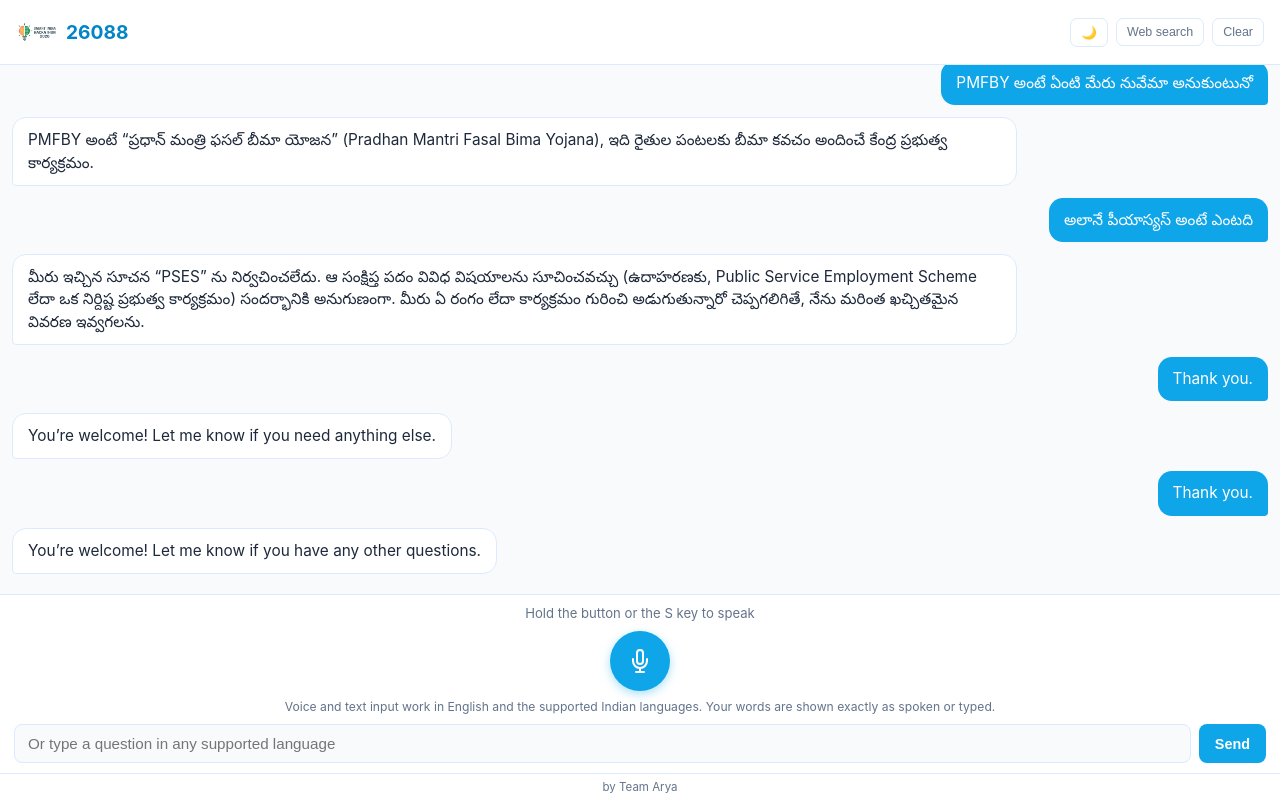
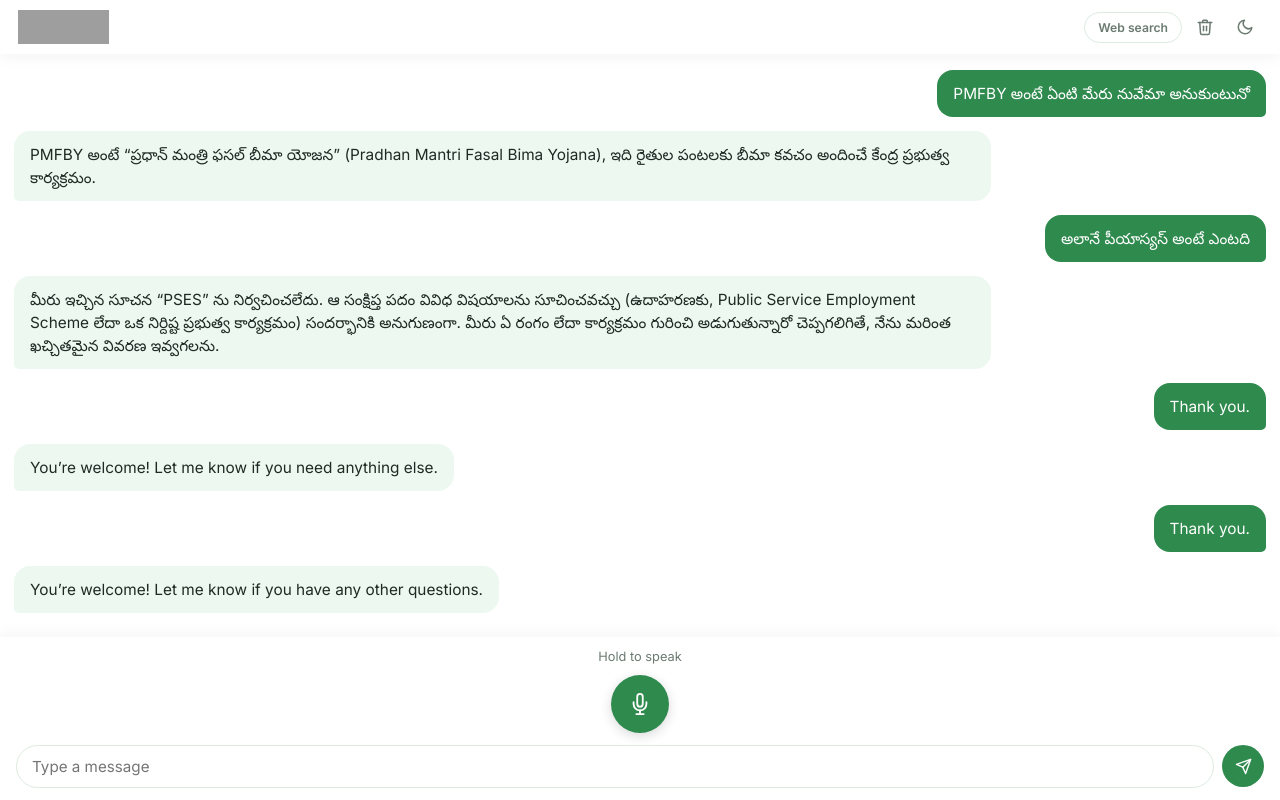
Before and after one commit to adiraju-rohit/sih26, a Flask app: page / in a window 1280 px wide. Run offline with Flask 3, Linux system fonts and the light colour scheme; data comes from the database, SQL or seed files in the repository; some libraries are stand-ins or nearby versions; grey boxes are pictures that could not be loaded.

Commit message:
Update chat.html

```diff
--- a/templates/chat.html
+++ b/templates/chat.html
@@ -3,38 +3,71 @@
 <head>
 <meta charset="UTF-8">
 <meta name="viewport" content="width=device-width, initial-scale=1, viewport-fit=cover">
-<title>26088</title>
+<title>Arya</title>
+<link rel="preconnect" href="https://fonts.googleapis.com">
+<link rel="preconnect" href="https://fonts.gstatic.com" crossorigin>
+<link href="https://fonts.googleapis.com/css2?family=Inter:wght@400;500;600;700&display=swap" rel="stylesheet">
 <style>
   * { margin:0; padding:0; box-sizing:border-box; }
+
+  /* ---------- Light mode: white + pastel green (matches the light logo) ---------- */
   :root{
-    --sky:#0ea5e9;
-    --sky-dark:#0284c7;
-    --sky-light:#e0f2fe;
-    --bg:#f8fafc;
-    --card:#ffffff;
-    --border:#dbeafe;
-    --text:#1e293b;
-    --muted:#64748b;
+    --bg:#ffffff;
+    --surface:#ffffff;
+    --bubble-assistant:#edf8f1;
+    --border:#dcebe0;
+    --text:#1f2a24;
+    --muted:#6b7b71;
+    --accent:#2f8a4e;
+    --accent-hover:#256e3e;
+    --accent-contrast:#ffffff;
+    --accent-soft:#e3f3e8;
     --error:#dc2626;
     --rec:#ef4444;
+    --shadow:0 2px 16px rgba(31,42,36,0.06);
   }
+  /* ---------- Dark mode: dark grey + white (matches the dark logo) ---------- */
   :root[data-theme="dark"]{
-    --bg:#0f172a; --card:#1e293b; --border:#334155;
-    --text:#e2e8f0; --muted:#94a3b8; --sky-light:#0c2f45;
+    --bg:#2b2d30;
+    --surface:#343638;
+    --bubble-assistant:#3b3e41;
+    --border:#47494c;
+    --text:#f3f3f3;
+    --muted:#a7abae;
+    --accent:#ffffff;
+    --accent-hover:#e4e4e4;
+    --accent-contrast:#2b2d30;
+    --accent-soft:#44474a;
+    --error:#f87171;
+    --rec:#f87171;
+    --shadow:0 2px 16px rgba(0,0,0,0.3);
   }
   @media (prefers-color-scheme: dark){
     :root:not([data-theme="light"]){
-      --bg:#0f172a; --card:#1e293b; --border:#334155;
-      --text:#e2e8f0; --muted:#94a3b8; --sky-light:#0c2f45;
+      --bg:#2b2d30;
+      --surface:#343638;
+      --bubble-assistant:#3b3e41;
+      --border:#47494c;
+      --text:#f3f3f3;
+      --muted:#a7abae;
+      --accent:#ffffff;
+      --accent-hover:#e4e4e4;
+      --accent-contrast:#2b2d30;
+      --accent-soft:#44474a;
+      --error:#f87171;
+      --rec:#f87171;
+      --shadow:0 2px 16px rgba(0,0,0,0.3);
     }
   }
+
   html,body{
     height:100%;
     background:var(--bg);
     color:var(--text);
-    font-family:-apple-system,BlinkMacSystemFont,'Segoe UI',Roboto,Helvetica,Arial,sans-serif;
+    font-family:'Inter',-apple-system,BlinkMacSystemFont,'Segoe UI',Roboto,Helvetica,Arial,sans-serif;
     font-size:16px;
     overflow:hidden;
+    -webkit-font-smoothing:antialiased;
   }
   .app{
     height:100%;
@@ -44,100 +77,149 @@
     padding-bottom:env(safe-area-inset-bottom,0px);
   }
 
-  /* header */
+  /* ---------- header ---------- */
   header{
     display:flex;
     align-items:center;
     justify-content:space-between;
-    padding:12px 16px;
-    background:var(--card);
-    border-bottom:1px solid var(--border);
+    padding:10px 18px;
+    background:var(--surface);
+    box-shadow:var(--shadow);
+    position:relative;
+    z-index:2;
     flex-shrink:0;
     gap:10px;
     flex-wrap:wrap;
   }
-  .brand{ display:flex; align-items:center; gap:10px; }
-  .brand img{ width:40px; height:40px; object-fit:contain; }
-  .brand span{ font-size:1.2rem; font-weight:700; color:var(--sky-dark); }
-  .header-actions{ display:flex; align-items:center; gap:8px; flex-wrap:wrap; }
-  .header-actions button, .header-actions a{
-    background:none;
+  .brand{ display:flex; align-items:center; }
+  .brand img{ height:34px; width:auto; display:block; }
+  .logo-dark{ display:none; }
+  :root[data-theme="dark"] .logo-light{ display:none; }
+  :root[data-theme="dark"] .logo-dark{ display:block; }
+  @media (prefers-color-scheme: dark){
+    :root:not([data-theme="light"]) .logo-light{ display:none; }
+    :root:not([data-theme="light"]) .logo-dark{ display:block; }
+  }
+
+  .header-actions{ display:flex; align-items:center; gap:6px; flex-wrap:wrap; }
+  .icon-btn{
+    display:flex;
+    align-items:center;
+    justify-content:center;
+    width:34px;
+    height:34px;
+    border-radius:50%;
+    border:none;
+    background:transparent;
+    color:var(--muted);
+    cursor:pointer;
+    flex-shrink:0;
+  }
+  .icon-btn:hover{ background:var(--accent-soft); color:var(--text); }
+  .icon-btn svg{ width:18px; height:18px; }
+  .icon-sun{ display:none; }
+  :root[data-theme="dark"] .icon-moon{ display:none; }
+  :root[data-theme="dark"] .icon-sun{ display:block; }
+  @media (prefers-color-scheme: dark){
+    :root:not([data-theme="light"]) .icon-moon{ display:none; }
+    :root:not([data-theme="light"]) .icon-sun{ display:block; }
+  }
+
+  .pill-btn{
+    background:transparent;
     border:1px solid var(--border);
     color:var(--muted);
-    font-size:0.78rem;
-    padding:6px 10px;
-    border-radius:7px;
+    font:inherit;
+    font-size:0.76rem;
+    font-weight:600;
+    padding:7px 13px;
+    border-radius:999px;
     cursor:pointer;
-    text-decoration:none;
     white-space:nowrap;
   }
-  .header-actions button:hover, .header-actions a:hover{ border-color:var(--sky); color:var(--sky-dark); }
+  .pill-btn:hover{ border-color:var(--accent); color:var(--text); }
   #answerModeBtn.mode-document{
-    border-color:var(--sky);
-    color:var(--sky-dark);
-    background:var(--sky-light);
+    border-color:var(--accent);
+    color:var(--accent-contrast);
+    background:var(--accent);
   }
+  :root[data-theme="dark"] #answerModeBtn.mode-document{ color:var(--accent-contrast); }
 
-  /* messages */
+  /* ---------- messages ---------- */
   main{
     flex:1;
     overflow-y:auto;
-    padding:16px 12px 8px;
+    padding:20px 14px 10px;
+    scrollbar-width:thin;
+    scrollbar-color:var(--border) transparent;
   }
-  .msg-row{ display:flex; margin-bottom:12px; }
+  main::-webkit-scrollbar{ width:6px; }
+  main::-webkit-scrollbar-thumb{ background:var(--border); border-radius:3px; }
+
+  .msg-row{ display:flex; margin-bottom:14px; animation:rise .18s ease-out; }
+  @keyframes rise{ from{ opacity:0; transform:translateY(6px);} to{ opacity:1; transform:translateY(0);} }
   .msg-row.user{ justify-content:flex-end; }
   .bubble{
-    max-width:80%;
-    padding:11px 15px;
-    border-radius:14px;
+    max-width:78%;
+    padding:12px 16px;
+    border-radius:16px;
     font-size:0.96rem;
-    line-height:1.45;
+    line-height:1.5;
     white-space:pre-wrap;
     word-wrap:break-word;
   }
   .msg-row.user .bubble{
-    background:var(--sky);
-    color:#fff;
-    border-bottom-right-radius:4px;
+    background:var(--accent);
+    color:var(--accent-contrast);
+    border-bottom-right-radius:5px;
   }
   .msg-row.assistant .bubble{
-    background:var(--card);
+    background:var(--bubble-assistant);
     color:var(--text);
-    border:1px solid var(--border);
-    border-bottom-left-radius:4px;
+    border-bottom-left-radius:5px;
+    display:flex;
+    align-items:flex-start;
+    gap:10px;
   }
+  .bubble-text{ flex:1; }
   .replay-btn{
-    display:block;
-    margin-top:8px;
-    background:none;
-    border:1px solid var(--border);
-    color:var(--sky-dark);
-    font-size:0.76rem;
-    font-weight:600;
-    padding:4px 10px;
-    border-radius:6px;
+    flex-shrink:0;
+    width:26px;
+    height:26px;
+    margin-top:1px;
+    border-radius:50%;
+    border:none;
+    background:transparent;
+    color:var(--muted);
     cursor:pointer;
+    display:flex;
+    align-items:center;
+    justify-content:center;
   }
-  .replay-btn:hover{ background:var(--sky-light); }
+  .replay-btn:hover{ background:var(--accent-soft); color:var(--accent-hover); }
+  .replay-btn svg{ width:13px; height:13px; }
+
   .empty-state{
     text-align:center;
     color:var(--muted);
     font-size:0.92rem;
-    margin-top:40px;
-    padding:0 20px;
+    margin-top:60px;
+    padding:0 24px;
     line-height:1.6;
   }
 
-  /* input / controls */
+  /* ---------- controls ---------- */
   .controls{
     flex-shrink:0;
-    background:var(--card);
-    border-top:1px solid var(--border);
-    padding:10px 14px;
+    background:var(--surface);
+    box-shadow:0 -2px 16px rgba(31,42,36,0.05);
+    padding:12px 16px;
+    position:relative;
+    z-index:2;
   }
   .status-line{
     text-align:center;
-    font-size:0.82rem;
+    font-size:0.8rem;
     color:var(--muted);
     min-height:18px;
     margin-bottom:8px;
@@ -145,93 +227,76 @@
   .status-line.recording{ color:var(--rec); font-weight:600; }
   .status-line.error{ color:var(--error); }
 
-  .mic-row{
-    display:flex;
-    align-items:center;
-    justify-content:center;
-    gap:12px;
-  }
+  .mic-row{ display:flex; align-items:center; justify-content:center; }
   #micBtn{
-    width:60px;
-    height:60px;
+    width:58px;
+    height:58px;
     border-radius:50%;
     border:none;
-    background:var(--sky);
-    color:#fff;
+    background:var(--accent);
+    color:var(--accent-contrast);
     display:flex;
     align-items:center;
     justify-content:center;
     cursor:pointer;
-    box-shadow:0 3px 10px rgba(14,165,233,0.35);
-    transition:transform .1s, background .15s;
+    box-shadow:0 3px 12px rgba(0,0,0,0.15);
+    transition:transform .12s ease, background .15s ease;
     user-select:none;
     touch-action:none;
     flex-shrink:0;
   }
-  #micBtn svg{ width:24px; height:24px; }
+  #micBtn svg{ width:22px; height:22px; }
   #micBtn.active{
     background:var(--rec);
-    transform:scale(1.08);
-    box-shadow:0 3px 14px rgba(239,68,68,0.4);
+    color:#fff;
+    transform:scale(1.1);
+    animation:pulse 1.2s ease-out infinite;
   }
-  .mic-hint{
-    font-size:0.76rem;
-    color:var(--muted);
-    text-align:center;
-    margin-top:8px;
+  @keyframes pulse{
+    0%{ box-shadow:0 0 0 0 rgba(239,68,68,0.45); }
+    100%{ box-shadow:0 0 0 16px rgba(239,68,68,0); }
   }
 
-  .text-row{
-    display:flex;
-    gap:8px;
-    margin-top:10px;
-  }
+  .text-row{ display:flex; gap:8px; margin-top:12px; }
   .text-row input{
     flex:1;
     min-width:0;
-    padding:10px 13px;
+    padding:11px 15px;
+    font:inherit;
     font-size:0.95rem;
     border:1px solid var(--border);
-    border-radius:8px;
+    border-radius:999px;
     outline:none;
     background:var(--bg);
     color:var(--text);
   }
   .text-row input:focus{
-    border-color:var(--sky);
-    box-shadow:0 0 0 3px rgba(14,165,233,0.15);
+    border-color:var(--accent);
+    box-shadow:0 0 0 3px var(--accent-soft);
   }
   .text-row button{
-    padding:10px 16px;
-    background:var(--sky);
-    color:#fff;
+    width:42px;
+    height:42px;
+    flex-shrink:0;
+    padding:0;
+    background:var(--accent);
+    color:var(--accent-contrast);
     border:none;
-    border-radius:8px;
-    font-size:0.9rem;
-    font-weight:600;
+    border-radius:50%;
+    display:flex;
+    align-items:center;
+    justify-content:center;
     cursor:pointer;
-    flex-shrink:0;
   }
-  .text-row button:hover{ background:var(--sky-dark); }
-
-  footer{
-    text-align:center;
-    padding:6px;
-    font-size:0.72rem;
-    color:var(--muted);
-    background:var(--card);
-    border-top:1px solid var(--border);
-    flex-shrink:0;
-    padding-bottom:calc(6px + env(safe-area-inset-bottom,0px));
-  }
+  .text-row button:hover{ background:var(--accent-hover); }
+  .text-row button svg{ width:17px; height:17px; }
 
   @media (max-width:480px){
-    header{ padding:10px 12px; }
-    .brand span{ font-size:1.05rem; }
-    .brand img{ width:34px; height:34px; }
+    header{ padding:9px 14px; }
+    .brand img{ height:28px; }
     .bubble{ max-width:88%; font-size:0.92rem; }
-    #micBtn{ width:56px; height:56px; }
-    .header-actions button, .header-actions a{ font-size:0.72rem; padding:5px 8px; }
+    #micBtn{ width:54px; height:54px; }
+    .pill-btn{ font-size:0.7rem; padding:6px 11px; }
   }
 </style>
 </head>
@@ -239,22 +304,42 @@
 <div class="app">
   <header>
     <div class="brand">
-      <img src="{{ url_for('static', filename='logo.png') }}" alt="26088 logo">
-      <span>26088</span>
+      <img class="logo-light" src="{{ url_for('static', filename='light.png') }}" alt="Arya">
+      <img class="logo-dark" src="{{ url_for('static', filename='dark.png') }}" alt="Arya">
     </div>
     <div class="header-actions">
-      <button id="themeToggle" type="button">🌙</button>
-      <button id="answerModeBtn" type="button" title="Toggle between web search and the local knowledge document">Web search</button>
-      <button id="clearBtn" type="button">Clear</button>
+      <button id="answerModeBtn" class="pill-btn" type="button" title="Toggle between web search and the local knowledge document">Web search</button>
+      <button id="clearBtn" class="icon-btn" type="button" aria-label="Clear chat">
+        <svg viewBox="0 0 24 24" fill="none" stroke="currentColor" stroke-width="2" stroke-linecap="round" stroke-linejoin="round">
+          <polyline points="3 6 5 6 21 6"></polyline>
+          <path d="M19 6l-1 14a2 2 0 0 1-2 2H8a2 2 0 0 1-2-2L5 6"></path>
+          <path d="M10 11v6"></path><path d="M14 11v6"></path>
+          <path d="M9 6V4a1 1 0 0 1 1-1h4a1 1 0 0 1 1 1v2"></path>
+        </svg>
+      </button>
+      <button id="themeToggle" class="icon-btn" type="button" aria-label="Toggle dark mode">
+        <svg class="icon-moon" viewBox="0 0 24 24" fill="none" stroke="currentColor" stroke-width="2" stroke-linecap="round" stroke-linejoin="round">
+          <path d="M21 12.8A9 9 0 1 1 11.2 3 7 7 0 0 0 21 12.8z"></path>
+        </svg>
+        <svg class="icon-sun" viewBox="0 0 24 24" fill="none" stroke="currentColor" stroke-width="2" stroke-linecap="round" stroke-linejoin="round">
+          <circle cx="12" cy="12" r="4"></circle>
+          <line x1="12" y1="1" x2="12" y2="3"></line>
+          <line x1="12" y1="21" x2="12" y2="23"></line>
+          <line x1="4.2" y1="4.2" x2="5.6" y2="5.6"></line>
+          <line x1="18.4" y1="18.4" x2="19.8" y2="19.8"></line>
+          <line x1="1" y1="12" x2="3" y2="12"></line>
+          <line x1="21" y1="12" x2="23" y2="12"></line>
+          <line x1="4.2" y1="19.8" x2="5.6" y2="18.4"></line>
+          <line x1="18.4" y1="5.6" x2="19.8" y2="4.2"></line>
+        </svg>
+      </button>
     </div>
   </header>
 
   <main id="chatMain">
     {% if not messages %}
     <div class="empty-state" id="emptyState">
-      Hold the microphone button, or press and hold the S key, to ask a
-      question. Release to send. Speak in English or any supported Indian
-      language - the reply is spoken back in the same language.
+      Hold the mic or press S to speak. English and Indian languages supported.
     </div>
     {% endif %}
     {% for m in messages %}
@@ -265,7 +350,7 @@
   </main>
 
   <div class="controls">
-    <div class="status-line" id="statusLine">Hold the button or the S key to speak</div>
+    <div class="status-line" id="statusLine">Hold to speak</div>
     <div class="mic-row">
       <button id="micBtn" type="button" aria-label="Hold to speak">
         <svg viewBox="0 0 24 24" fill="none" stroke="currentColor" stroke-width="2" stroke-linecap="round" stroke-linejoin="round">
@@ -276,15 +361,17 @@
         </svg>
       </button>
     </div>
-    <div class="mic-hint">Voice and text input work in English and the supported Indian languages. Your words are shown exactly as spoken or typed.</div>
 
     <form class="text-row" id="textForm">
-      <input type="text" id="textInput" placeholder="Or type a question in any supported language" autocomplete="off">
-      <button type="submit">Send</button>
+      <input type="text" id="textInput" placeholder="Type a message" autocomplete="off">
+      <button type="submit" aria-label="Send">
+        <svg viewBox="0 0 24 24" fill="none" stroke="currentColor" stroke-width="2" stroke-linecap="round" stroke-linejoin="round">
+          <line x1="22" y1="2" x2="11" y2="13"></line>
+          <polygon points="22 2 15 22 11 13 2 9 22 2"></polygon>
+        </svg>
+      </button>
     </form>
   </div>
-
-  <footer>by Team Arya</footer>
 </div>
 
 <script>
@@ -301,7 +388,6 @@
 /* ---------------- dark mode ---------------- */
 function applyTheme(t){
   document.documentElement.setAttribute('data-theme', t);
-  themeToggle.textContent = t === 'dark' ? '☀️' : '🌙';
 }
 applyTheme(localStorage.getItem('theme') ||
   (window.matchMedia('(prefers-color-scheme: dark)').matches ? 'dark' : 'light'));
@@ -320,13 +406,18 @@
   bubble.dataset.lang = lang || 'en-IN';
   if (lang) bubble.lang = lang;
   bubble.dataset.audioUrl = audioUrl || '';
-  bubble.appendChild(document.createTextNode(text));
+
+  const textEl = document.createElement('div');
+  textEl.className = 'bubble-text';
+  textEl.appendChild(document.createTextNode(text));
+  bubble.appendChild(textEl);
+
   if (role === 'assistant' && text) {
     const replayBtn = document.createElement('button');
     replayBtn.type = 'button';
     replayBtn.className = 'replay-btn';
     replayBtn.setAttribute('aria-label', 'Play this answer aloud');
-    replayBtn.textContent = '\u25B6 Play';
+    replayBtn.innerHTML = '<svg viewBox="0 0 24 24" fill="currentColor"><polygon points="6 4 20 12 6 20 6 4"></polygon></svg>';
     // Manual fallback: also covers browsers (notably iOS Safari) that
     // only allow audio playback triggered directly inside a user-gesture
     // handler.
@@ -362,14 +453,14 @@
 function speakBrowser(text, lang) {
   if (!('speechSynthesis' in window) || !text) {
     if (!('speechSynthesis' in window)) {
-      setStatus('This browser cannot speak answers aloud - use the Play button instead.', 'error');
+      setStatus('This browser cannot speak answers aloud - use the play button instead.', 'error');
     }
     return;
   }
   window.speechSynthesis.cancel();
   const utter = new SpeechSynthesisUtterance(text);
   utter.lang = lang || 'en-IN';
-  utter.onerror = () => setStatus('Could not play audio - try the Play button on the answer.', 'error');
+  utter.onerror = () => setStatus('Could not play audio - try the play button on the answer.', 'error');
   window.speechSynthesis.speak(utter);
 }
 
@@ -410,7 +501,7 @@
       // Plays immediately - triggered right here, in the same handler
       // that sent the question, so no separate tap is needed.
       playAnswer(data.audio_url, data.answer, data.speech_lang);
-      setStatus('Hold the button or the S key to speak');
+      setStatus('Hold to speak');
     } else {
       setStatus(data.error || 'Something went wrong.', 'error');
     }
@@ -483,7 +574,7 @@
   mediaRecorder.start();
   recording = true;
   micBtn.classList.add('active');
-  setStatus('Listening... release to send', 'recording');
+  setStatus('Listening...', 'recording');
 }
 
 function stopRecording() {
@@ -534,7 +625,7 @@
 
 async function onRecordingStop() {
   if (!audioChunks.length) {
-    setStatus('Hold the button or the S key to speak');
+    setStatus('Hold to speak');
     return;
   }
   const blob = new Blob(audioChunks, { type: audioChunks[0].type || 'audio/webm' });
@@ -545,7 +636,7 @@
     return;
   }
 
-  setStatus('Processing speech...');
+  setStatus('Processing...');
   const formData = new FormData();
   let uploadBlob = blob, uploadName = 'speech.webm';
   try {
@@ -567,7 +658,7 @@
       // so a Telugu question gets an actual Telugu voice back instead of
       // silently falling back to whatever default voice the browser has.
       playAnswer(data.audio_url, data.answer, data.speech_lang);
-      setStatus('Hold the button or the S key to speak');
+      setStatus('Hold to speak');
     } else {
       setStatus(data.error || 'Could not process the recording.', 'error');
     }
```
